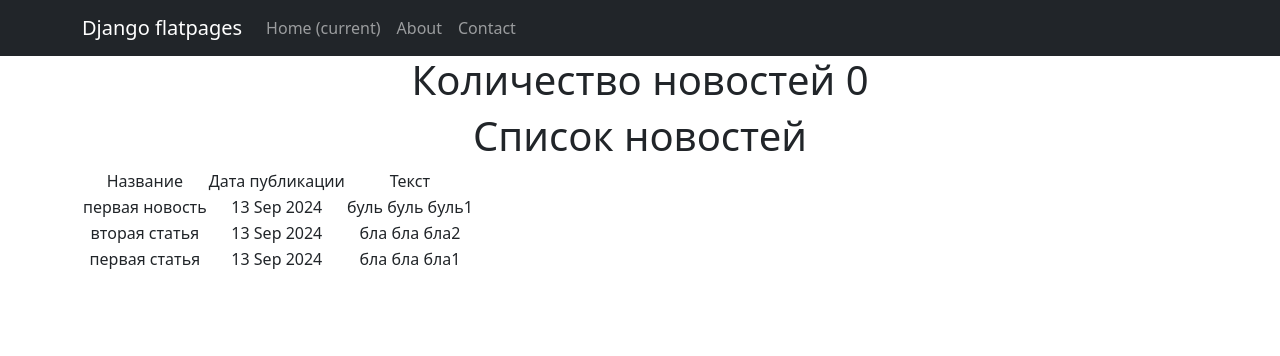
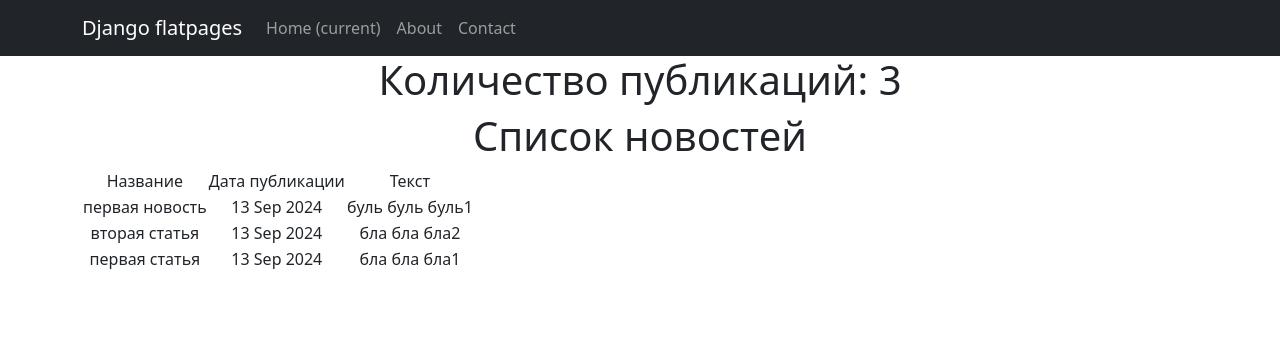
Before and after one commit to Eg0istSM/NewsPortal1, a Django app: page /news/ in a window 1280 px wide. Shown: the top 356 px of the page. Run offline with Django 4.2, Linux system fonts and the light colour scheme; data comes from the database, SQL or seed files in the repository; some libraries are stand-ins or nearby versions.

Commit message:
fulfilled the last condition in D6

```diff
--- a/NewsPaper/templates/flatpages/posts.html
+++ b/NewsPaper/templates/flatpages/posts.html
@@ -6,7 +6,7 @@ Post
 {% endblock title %}
 
 {% block content %}
-    <h1>Количество новостей {{news|length}} </h1>
+    <h1>Количество публикаций: {{ posts|length }} </h1>
     <h1>Список новостей</h1>
         {% if posts %}
         <table>
```
Also changed, not shown: NewsPaper/news/views.py (+0 -12 lines).
